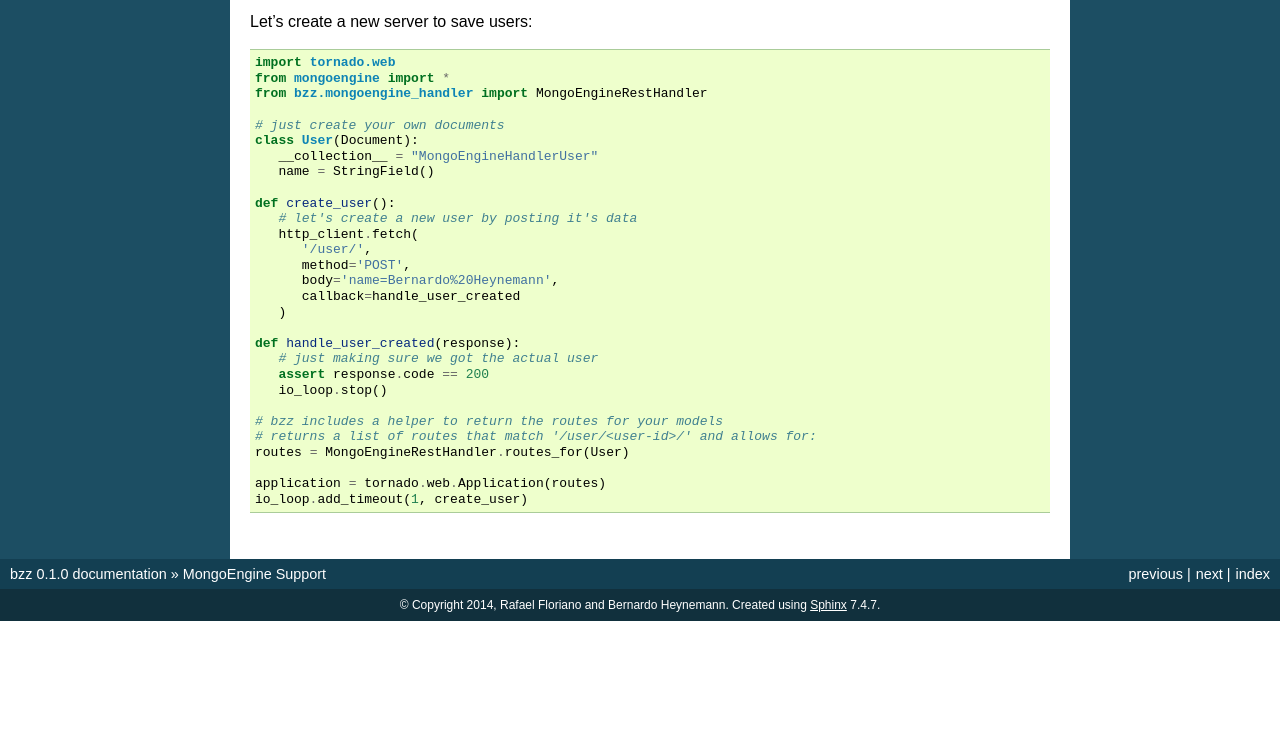
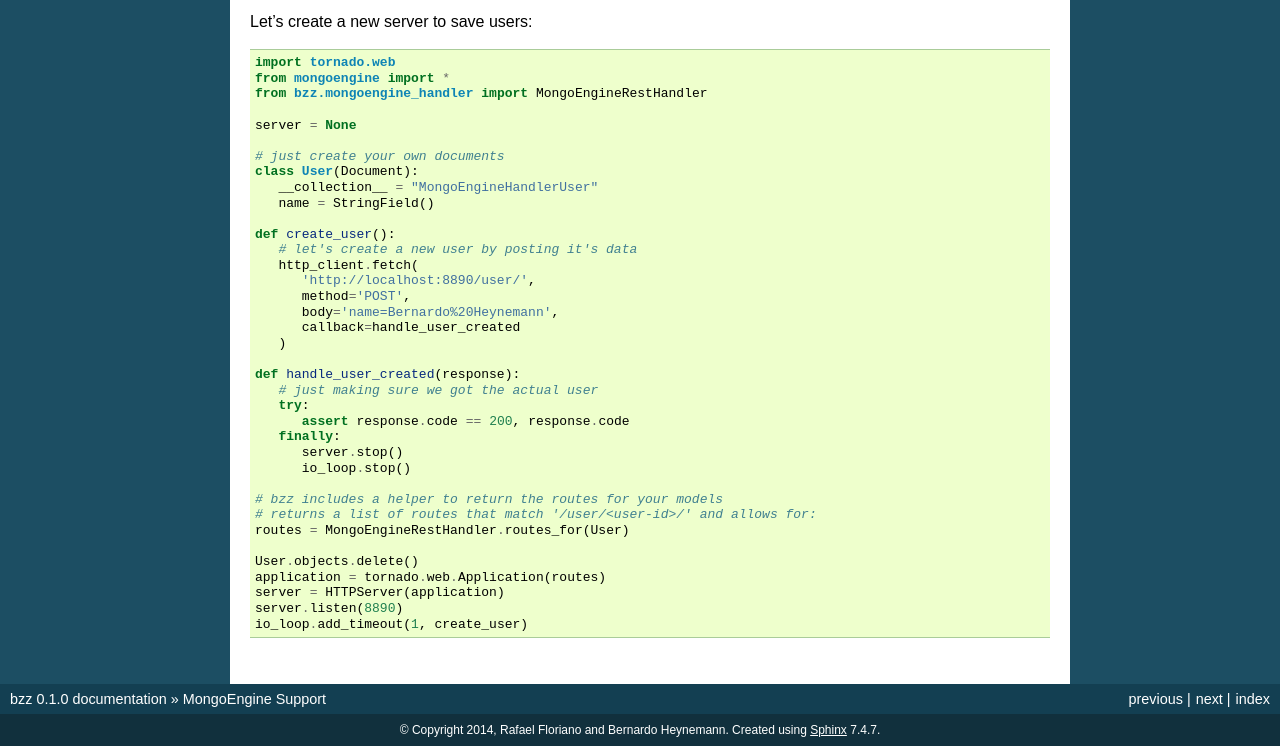
Before and after one commit to bzz-framework/bzz, a Sphinx documentation site: the page built from docs/mongoengine.rst, in a window 1280 px wide, cut to the strip 524-1270 px from the top of the page. Built offline with Sphinx 7.4.7, drawn with Linux system fonts in a browser that asks for light colours; before the commit the page ends 1145 px from its top, so only the background shows below that.

```diff
--- a/docs/mongoengine.rst
+++ b/docs/mongoengine.rst
@@ -26,8 +26,10 @@ Let's create a new server to save users:
 
 .. testsetup:: mongoengine_handler_example
 
+   import time
    import tornado.ioloop
    from tornado.httpclient import AsyncHTTPClient
+   from tornado.httpserver import HTTPServer
    from mongoengine import *
    io_loop = tornado.ioloop.IOLoop.instance()
    connect("doctest", host="localhost", port=3334)
@@ -39,6 +41,8 @@ Let's create a new server to save users:
    from mongoengine import *
    from bzz.mongoengine_handler import MongoEngineRestHandler
 
+   server = None
+
    # just create your own documents
    class User(Document):
       __collection__ = "MongoEngineHandlerUser"
@@ -55,12 +59,18 @@ Let's create a new server to save users:
 
    def handle_user_created(response):
       # just making sure we got the actual user
-      assert response.code == 200
-      io_loop.stop()
+      try:
+         assert response.code == 200, response.code
+      finally:
+         server.stop()
+         io_loop.stop()
 
    # bzz includes a helper to return the routes for your models
    # returns a list of routes that match '/user/<user-id>/' and allows for:
    routes = MongoEngineRestHandler.routes_for(User)
 
+   User.objects.delete()
    application = tornado.web.Application(routes)
+   server = HTTPServer(application)
+   server.listen(8890)
    io_loop.add_timeout(1, create_user)
```
Also changed, not shown: other parts of docs/mongoengine.rst (+1 -1 lines), docs/index.rst (+15 -3 lines), docs/signals.rst (+11 -2 lines), 1 other file.
